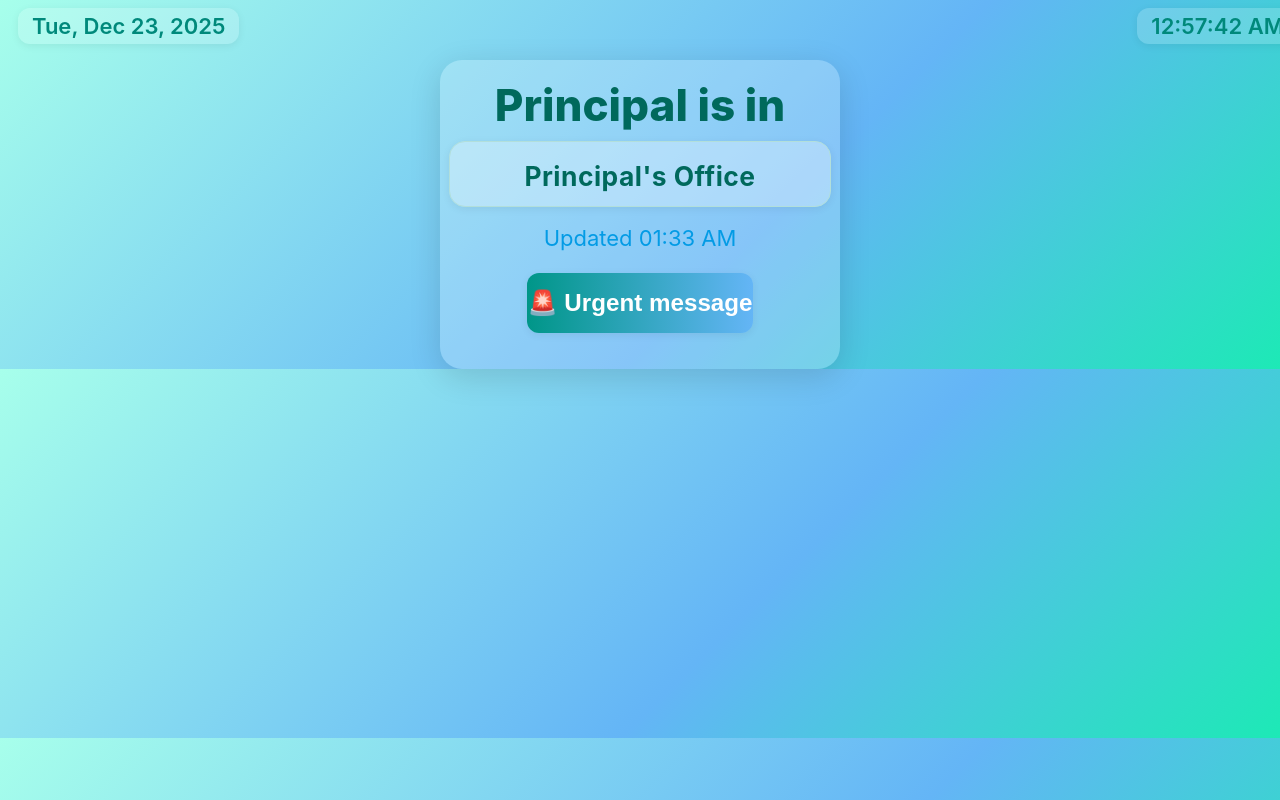
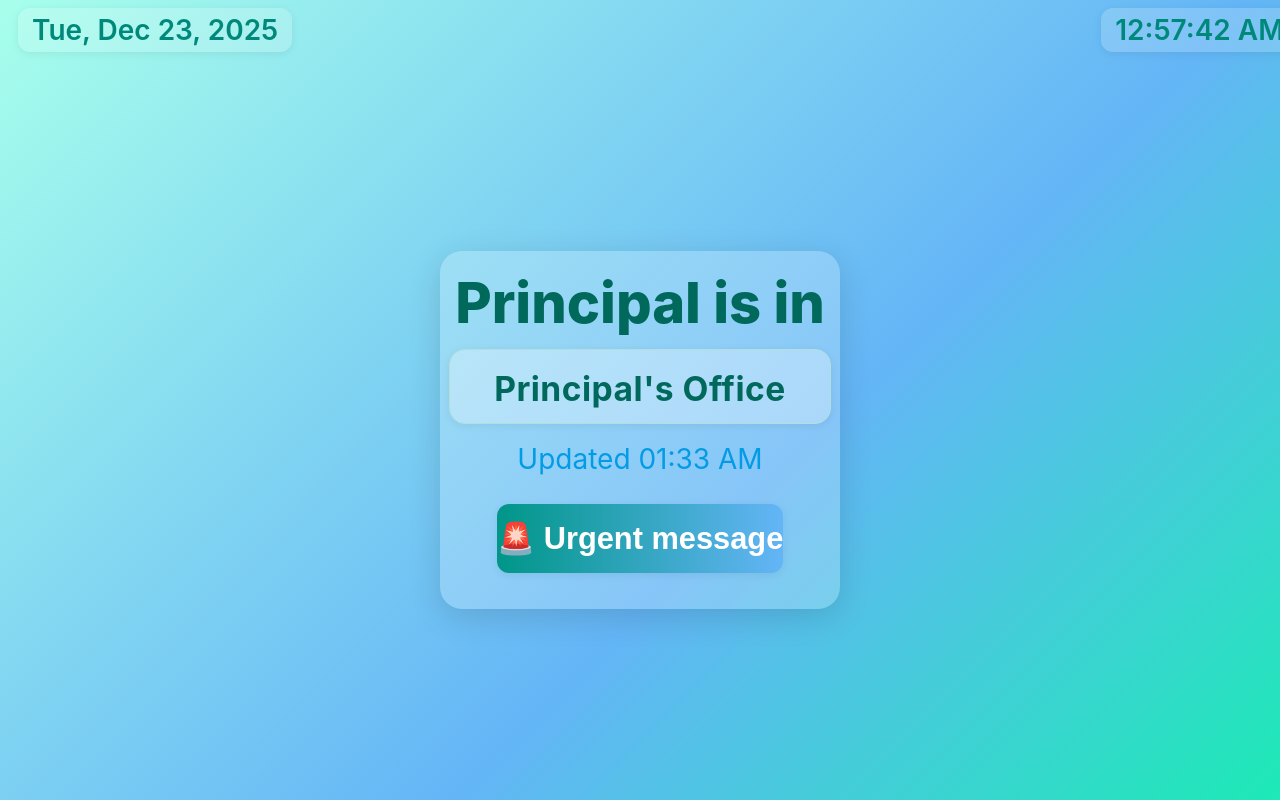
Before and after one commit to RamanaAdmin/kiosk-admin, a Flask app: page / in a window 1280 px wide. Run offline with Flask 3, Linux system fonts and the light colour scheme.

Commit message:
index.html

```diff
--- a/templates/index.html
+++ b/templates/index.html
@@ -5,19 +5,17 @@
 <meta name="viewport" content="width=800, initial-scale=1">
 <title>Kiosk — Principal Status</title>
 <style>
-body {
-  margin: 0;
-  padding: 0;
-  width: 100%;
-  height: 100%;
+html, body {
+  margin: 0; padding: 0;
+  width: 100vw; height: 100vh;
   background: linear-gradient(135deg, #a7ffeb 0%, #64b5f6 60%, #1de9b6 100%);
   font-family: 'Inter', system-ui, sans-serif;
   color: #222;
-  font-size: 22px;
+  font-size: 28px;
   overflow: hidden;
 }
 .topbar {
-  width: 100%;
+  width: 100vw;
   display: flex;
   justify-content: space-between;
   align-items: center;
@@ -31,7 +29,7 @@ body {
   box-shadow: 0 2px 8px #0001; pointer-events: auto;
 }
 .hotzone { position: fixed; top: 0; left: 0; width: 60px; height: 60px; z-index: 20; background: transparent; }
-.wrap { width: 100%; height: 100%; display: flex; flex-direction: column; align-items: center; justify-content: center; }
+.wrap { width: 100vw; height: 100vh; display: flex; flex-direction: column; align-items: center; justify-content: center; }
 .card {
   background: rgba(255,255,255,0.22); box-shadow: 0 8px 32px #0002; border-radius: 22px;
   padding: 18px 0 18px 0; width: 100%; max-width: 400px; min-width: 0;
@@ -57,7 +55,7 @@ body {
 .btn-request { background: linear-gradient(90deg,#b2ff59 0%,#1de9b6 100%); color: #00695c; }
 .btn-request.stale-strong { background: linear-gradient(90deg,#26c6da 0%,#1de9b6 100%); color: #222; }
 .modal {
-  position: fixed; inset: 0; background: rgba(0,0,0,.45);
+  position: fixed; left:0; top:0; width:100vw; height:100vh; background: rgba(0,0,0,.45);
   display: none; align-items: center; justify-content: center; z-index: 10;
 }
 .modal .card {
```
